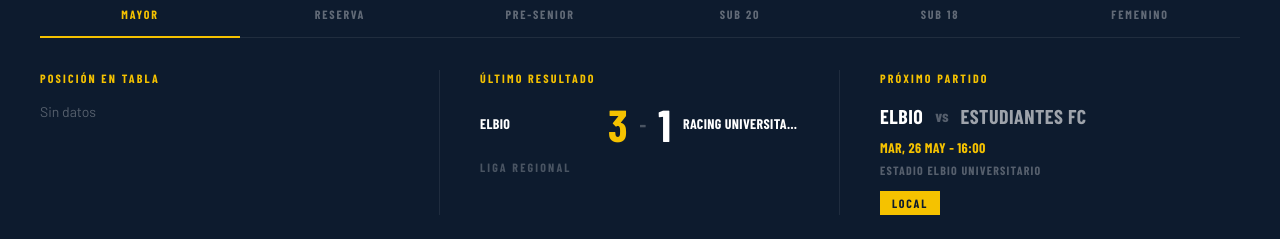
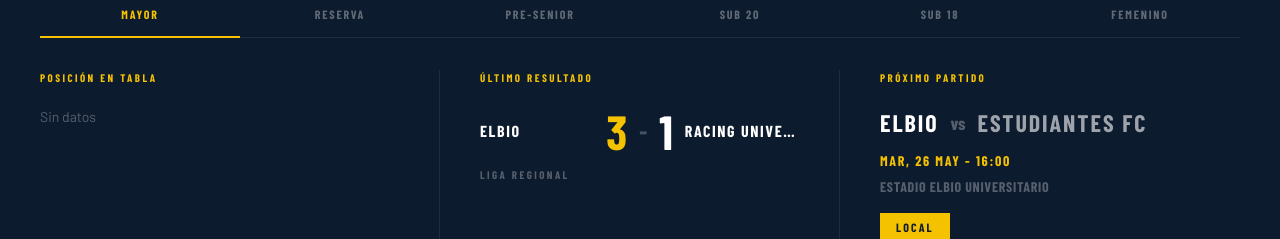
Before and after one commit to elbiouniversitario/paginaelbiou, a Next.js app: page / in a window 1280 px wide. Shown: the part 713-952 px from the top of the page. Built offline with nearby package versions, Linux system fonts and the light colour scheme; no server answers; the database is empty; a web font is replaced by a local one.

Commit message:
improve MatchStats readability: larger text, more letter-spacing on bold uppercase
Bumped section labels, team names, competition text, and stat values.
Added tracking-[0.08em–0.1em] to black-weight uppercase so letters breathe.

```diff
--- a/app/components/MatchStats.tsx
+++ b/app/components/MatchStats.tsx
@@ -87,7 +87,7 @@
 
           {/* Col 1 — Tabla */}
           <div className="pb-6 sm:pb-0 sm:pr-10">
-            <p className="font-display font-bold text-[#F5C200] text-xs uppercase tracking-[0.18em] mb-4">
+            <p className="font-display font-bold text-[#F5C200] text-[11px] uppercase tracking-[0.22em] mb-5">
               Posición en Tabla
             </p>
             {tabla ? (
@@ -100,18 +100,18 @@
                 </span>
                 <div>
                   {tabla.competencia && (
-                    <p className="font-display font-black text-white text-sm uppercase tracking-wide leading-tight mb-2">
+                    <p className="font-display font-black text-white text-base uppercase tracking-[0.08em] leading-tight mb-3">
                       {tabla.competencia}
                     </p>
                   )}
-                  <div className="flex gap-3 font-display font-bold text-xs uppercase text-white/35 tabular-nums">
-                    <span><span className="text-white/65">{tabla.pj}</span>PJ</span>
-                    <span><span className="text-white/65">{tabla.pg}</span>G</span>
-                    <span><span className="text-white/65">{tabla.pe}</span>E</span>
-                    <span><span className="text-white/65">{tabla.pp}</span>P</span>
+                  <div className="flex gap-4 font-display font-bold text-sm uppercase text-white/35 tabular-nums tracking-wider">
+                    <span><span className="text-white/70">{tabla.pj}</span> PJ</span>
+                    <span><span className="text-white/70">{tabla.pg}</span> G</span>
+                    <span><span className="text-white/70">{tabla.pe}</span> E</span>
+                    <span><span className="text-white/70">{tabla.pp}</span> P</span>
                   </div>
-                  <p className="font-display font-black text-[#F5C200] text-xl mt-1.5 leading-none">
-                    {tabla.pts} <span className="text-[10px] font-bold text-white/30 tracking-widest">PTS</span>
+                  <p className="font-display font-black text-[#F5C200] text-2xl mt-2 leading-none">
+                    {tabla.pts} <span className="text-xs font-bold text-white/30 tracking-widest">PTS</span>
                   </p>
                 </div>
               </div>
@@ -122,33 +122,33 @@
 
           {/* Col 2 — Último resultado */}
           <div className="py-6 sm:py-0 sm:px-10">
-            <p className="font-display font-bold text-[#F5C200] text-xs uppercase tracking-[0.18em] mb-4">
+            <p className="font-display font-bold text-[#F5C200] text-[11px] uppercase tracking-[0.22em] mb-5">
               Último Resultado
             </p>
             {last ? (
               <>
                 <div className="flex items-center gap-3 mb-3">
-                  <span className="font-display font-black text-white text-sm uppercase tracking-wide flex-1 min-w-0 truncate">
+                  <span className="font-display font-black text-white text-base uppercase tracking-[0.1em] flex-1 min-w-0 truncate">
                     {last.es_local ? "ELBIO" : last.rival.toUpperCase()}
                   </span>
                   <span
                     className={`font-display font-black leading-none flex-shrink-0 ${last.es_local ? "text-[#F5C200]" : "text-white"}`}
-                    style={{ fontSize: "2.8rem" }}
+                    style={{ fontSize: "3rem" }}
                   >
                     {last.es_local ? getEuScore(last) : getRivalScore(last)}
                   </span>
-                  <span className="font-display font-bold text-white/25 text-xl flex-shrink-0">-</span>
+                  <span className="font-display font-bold text-white/25 text-2xl flex-shrink-0">-</span>
                   <span
                     className={`font-display font-black leading-none flex-shrink-0 ${last.es_local ? "text-white" : "text-[#F5C200]"}`}
-                    style={{ fontSize: "2.8rem" }}
+                    style={{ fontSize: "3rem" }}
                   >
                     {last.es_local ? getRivalScore(last) : getEuScore(last)}
                   </span>
-                  <span className="font-display font-black text-white text-sm uppercase tracking-wide flex-1 min-w-0 truncate text-right">
+                  <span className="font-display font-black text-white text-base uppercase tracking-[0.1em] flex-1 min-w-0 truncate text-right">
                     {last.es_local ? last.rival.toUpperCase() : "ELBIO"}
                   </span>
                 </div>
-                <p className="font-display font-bold text-xs uppercase tracking-[0.18em] text-white/25">
+                <p className="font-display font-bold text-[11px] uppercase tracking-[0.22em] text-white/30">
                   {last.competencia}
                 </p>
               </>
@@ -159,25 +159,25 @@
 
           {/* Col 3 — Próximo partido */}
           <div className="pt-6 sm:pt-0 sm:pl-10">
-            <p className="font-display font-bold text-[#F5C200] text-xs uppercase tracking-[0.18em] mb-4">
+            <p className="font-display font-bold text-[#F5C200] text-[11px] uppercase tracking-[0.22em] mb-5">
               Próximo Partido
             </p>
             {next ? (
               <>
-                <div className="flex items-center gap-2 mb-2">
-                  <span className="font-display font-black text-white text-xl uppercase tracking-wide">ELBIO</span>
-                  <span className="font-display font-bold text-white/30 text-base mx-1">vs</span>
-                  <span className="font-display font-black text-white/60 text-xl uppercase tracking-wide truncate min-w-0">
+                <div className="flex items-center gap-2 mb-3 flex-wrap">
+                  <span className="font-display font-black text-white text-2xl uppercase tracking-[0.08em]">ELBIO</span>
+                  <span className="font-display font-bold text-white/30 text-lg mx-1">vs</span>
+                  <span className="font-display font-black text-white/60 text-2xl uppercase tracking-[0.08em] truncate min-w-0">
                     {next.rival.toUpperCase()}
                   </span>
                 </div>
-                <p className="font-display font-black text-[#F5C200] text-sm tracking-wide mb-1">
+                <p className="font-display font-black text-[#F5C200] text-sm tracking-[0.12em] mb-1.5">
                   {formatFecha(next.fecha, next.hora)}
                 </p>
-                <p className="font-display font-bold text-white/30 text-xs uppercase tracking-widest mb-3 truncate">
+                <p className="font-display font-bold text-white/30 text-sm uppercase tracking-wider mb-4 truncate">
                   {next.sede}
                 </p>
-                <span className="inline-block font-display font-black text-xs uppercase tracking-[0.15em] bg-[#F5C200] text-[#0D1B2E] px-3 py-1">
+                <span className="inline-block font-display font-black text-xs uppercase tracking-[0.18em] bg-[#F5C200] text-[#0D1B2E] px-4 py-1.5">
                   {next.es_local ? "Local" : "Visitante"}
                 </span>
               </>
```
